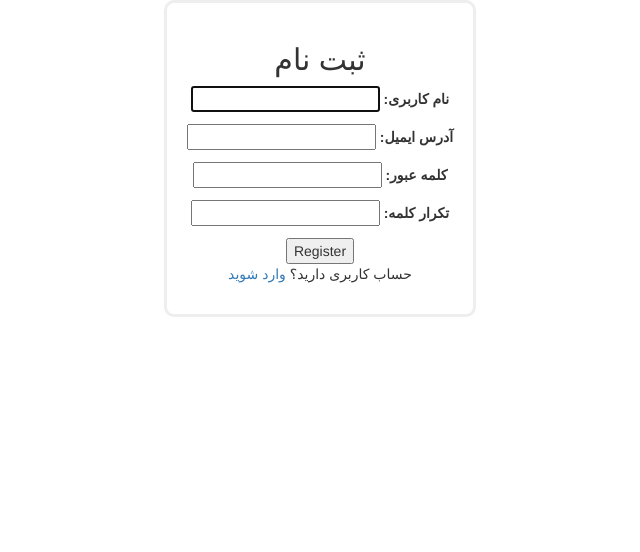
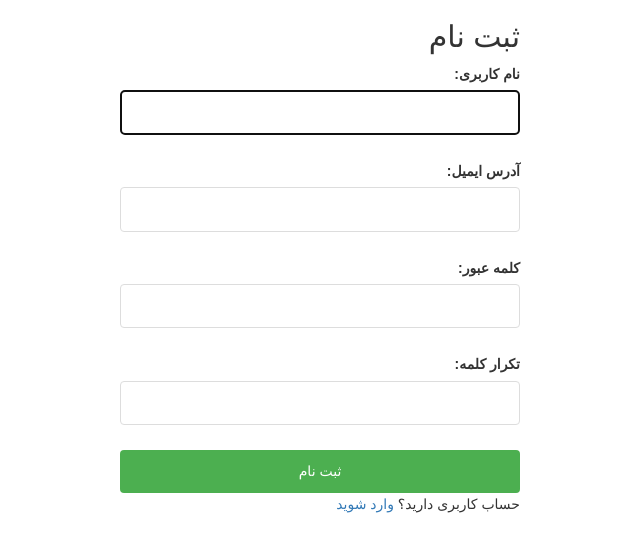
Before and after one commit to dhpour/annotitan, a Django app: page /asrann/register/ in a window 1280 px wide. Shown: the top 552 px of the page, without its empty margins (320-960 px from the left). Run offline with Django 5.2, Linux system fonts and the light colour scheme; parts of the project's set-up code (start-up, migrations or seed data) failed here and were passed over.

Commit message:
style: login / register

```diff
--- a/asrann/templates/asrann/register.html
+++ b/asrann/templates/asrann/register.html
@@ -1,25 +1,24 @@
 {% extends 'base.html' %}
 {% block title %}ثبت نام{% endblock %}
 {% block content %}
-<div  style=" text-align: center; vertical-align: middle; bottom: 0px;">
-    <div style="border: 3px solid #eee; border-radius: 10px; padding: 20px; display: inline-block; text-align: center; vertical-align: middle;" id="card-frame">
-        <form method="POST" novalidate>
+<div class="container">
+    <div class="card-frame">
+        <form method="post">
             {% csrf_token %}
             <h2>ثبت نام</h2>
             {% for field in form %}
-            <p>
                 {% if field.errors %}
-                <ul class="errorlist">
                     {% for error in field.errors %}
-                    <li>{{ error }}</li>
+                        <div class="error-message">{{ error }}</div>
                     {% endfor %}
-                </ul>
                 {% endif %}
-                {{ field.label_tag }} {{ field }}
-            </p>
+                <div class="form-group">
+                    {{ field.label_tag }}
+                    {{ field }}
+                </div>
             {% endfor %}
-            <input type="submit" value="Register" />
-            <p>حساب کاربری دارید؟ <a href="/asrann/login">وارد شوید </a></p>
+            <input type="submit" value="ثبت نام">
+            <p>حساب کاربری دارید؟ <a href="/asrann/login">وارد شوید</a></p>
         </form>
     </div>
 </div>
--- a/asrann/templates/base.html
+++ b/asrann/templates/base.html
@@ -6,6 +6,42 @@
     <!--<link rel="stylesheet" href="https://cdnjs.cloudflare.com/ajax/libs/font-awesome/4.7.0/css/font-awesome.min.css">-->
     <title>{% block title %}ریزکاری{% endblock %}</title>
     <style>
+      body {
+          font-family: Arial, sans-serif;
+          line-height: 1.6;
+          margin: 0;
+          padding: 0;
+      }
+      .container {
+          width: 100%;
+          max-width: 1200px;
+          margin: 0 auto;
+          padding: 0 15px;
+      }
+      form {
+          max-width: 400px;
+          margin: 0 auto;
+      }
+      form input[type="text"],
+      form input[type="password"],
+      form input[type="email"],
+      form textarea {
+          width: 100%;
+          padding: 10px;
+          margin-bottom: 10px;
+          border: 1px solid #ddd;
+          border-radius: 4px;
+      }
+
+      form input[type="submit"] {
+          width: 100%;
+          padding: 10px;
+          background-color: #4CAF50;
+          color: white;
+          border: none;
+          border-radius: 4px;
+          cursor: pointer;
+      }
 .transcription{
     background: #eee;
     border-radius: 15px;
```
Also changed, not shown: asrann/templates/asrann/login.html (+8 -9 lines).
